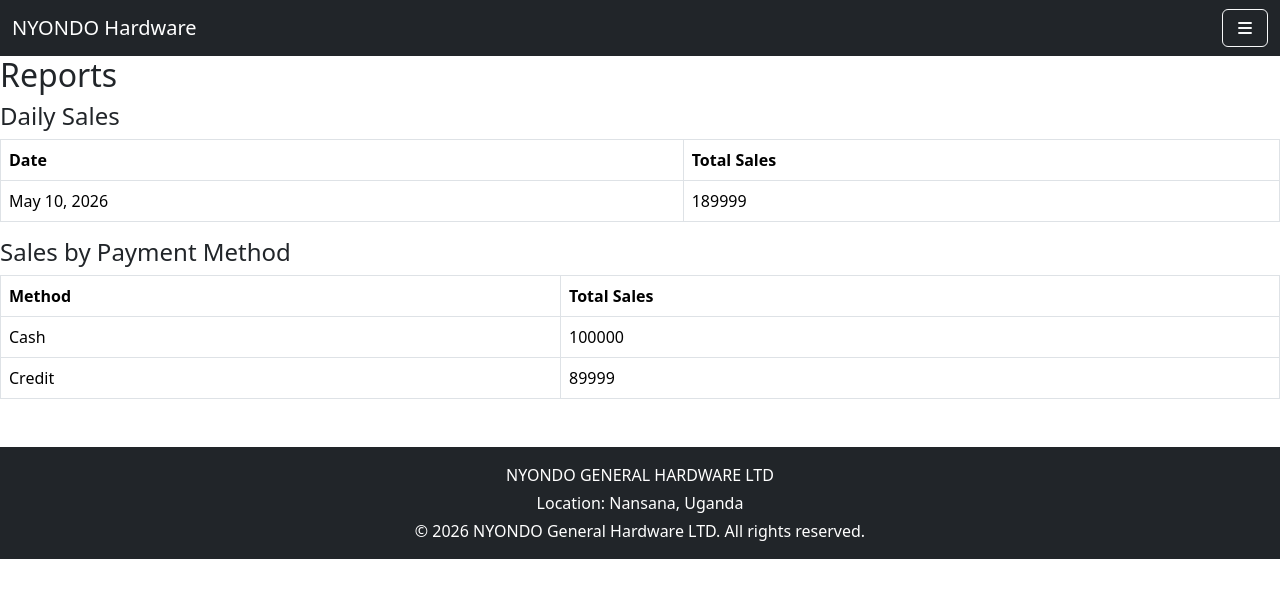
After one commit to gracyb2025-eng/duplicate-, a Django app: page /reports/ in a window 1280 px wide. The commit adds this page. Shown: the top 598 px of the page. Run offline with Django 5.2, Linux system fonts and the light colour scheme; data comes from the database, SQL or seed files in the repository; both versions use the stored data as it was after the commit; some libraries are stand-ins or nearby versions.

Commit message:
Added new features

```diff
--- a/dupproject/dupapp/models.py
+++ b/dupproject/dupapp/models.py
@@ -67,5 +67,5 @@ class Payment(models.Model):
     sale = models.ForeignKey(Sale, related_name="payments", on_delete=models.CASCADE)
     amount = models.DecimalField(max_digits=10, decimal_places=2)
     date = models.DateTimeField(auto_now_add=True)
-def __str__(self):
-    return f"{self.sale.receipt_number} - {self.amount}"
+    def __str__(self):
+        return f"{self.sale.receipt_number} - {self.amount}"
--- a/dupproject/dupapp/templates/base_sales.html
+++ b/dupproject/dupapp/templates/base_sales.html
@@ -4,6 +4,7 @@
     <meta charset="utf-8">
     <meta name="viewport" content="width=device-width, initial-scale=1">
     <title>Bootstrap demo</title>
+    <link rel="stylesheet" href="https://cdnjs.cloudflare.com/ajax/libs/font-awesome/7.0.1/css/all.min.css">
     <link href="https://cdn.jsdelivr.net/npm/bootstrap@5.3.8/dist/css/bootstrap.min.css" rel="stylesheet" integrity="sha384-sRIl4kxILFvY47J16cr9ZwB07vP4J8+LH7qKQnuqkuIAvNWLzeN8tE5YBujZqJLB" crossorigin="anonymous">
   </head>
   <body>
@@ -27,9 +28,8 @@
   <div class="offcanvas-body">
     <ul class="list-group">
       <li class="list-group-item"><a href="{% url 'sales_dashboard' %}"><i class="fas fa-tachometer-alt"></i> Dashboard</a></li>
-      <li class="list-group-item"><a href="{% url 'save_sale' %}"><i class="fas fa-plus"></i> Add Sale</a></li>
-      <li class="list-group-item"><a href="{% url 'add_payment' %}"><i class="fas fa-hand-holding-usd"></i> Credit Payments</a></li>
-      <li class="list-group-item"><a href="#"><i class="fas fa-chart-line"></i> Reports</a></li>
+      <li class="list-group-item"><a href="{% url 'save_sale' %}"><i class="fas fa-plus"></i> Add Sale</a></li>dup
+      <li class="list-group-item"><a href="{% url 'reports' %}"><i class="fas fa-chart-line"></i> Reports</a></li>
     </ul>
   </div>
 </div>
--- /dev/null
+++ b/dupproject/dupapp/templates/reports.html
@@ -0,0 +1,20 @@
+{% extends 'base_sales.html' %}
+{% block content %}
+<h2>Reports</h2>
+
+<h4>Daily Sales</h4>
+<table class="table table-bordered">
+    <tr><th>Date</th><th>Total Sales</th></tr>
+    {% for row in daily_sales %}
+    <tr><td>{{ row.date__date }}</td><td>{{ row.total }}</td></tr>
+    {% endfor %}
+</table>
+
+<h4>Sales by Payment Method</h4>
+<table class="table table-bordered">
+    <tr><th>Method</th><th>Total Sales</th></tr>
+    {% for row in payment_methods %}
+    <tr><td>{{ row.payment_method }}</td><td>{{ row.total }}</td></tr>
+    {% endfor %}
+</table>
+{% endblock %}
--- a/dupproject/dupapp/views.py
+++ b/dupproject/dupapp/views.py
@@ -5,7 +5,7 @@ import datetime
 
 # Create your views here.
 def generate_receipt_number():
-    today = datetime.date.today().strftime('%D%m%Y')
+    today = datetime.date.today().strftime('%d%m%Y')
     last_number = Sale.objects.filter(date__date=datetime.date.today()).count() + 1
     return f"RCT-{today}-{last_number:03d}"
 
@@ -13,7 +13,7 @@ def sales_dashboard(request):
     sales = Sale.objects.all().order_by("-date")
     total_sales = Sale.objects.aggregate(Sum('total_price'))['total_price__sum'] or 0
     total_deposits = Payment.objects.aggregate(Sum('amount'))['amount__sum'] or 0
-    outstanding_credit =sum(sale.balance() for sale in Sale.objects.filter(payment_method='credit'))
+    outstanding_credit =sum(sale.balance() for sale in Sale.objects.filter(payment_method='Credit'))
     paid_sales = Sale.objects.filter(payment_method__in=['Cash', 'Mobile']).count()
     unpaid_sales = sum(1 for sale in Sale.objects.filter(payment_method='Credit') if sale.balance() > 0)
 
@@ -35,7 +35,7 @@ def save_sale(request):
             quantity=request.POST['quantity'],
             unit_price=request.POST['unit_price'],
             total_price=request.POST['total_price'],
-            payment=request.POST['payment'],
+            payment_method=request.POST['payment_method'],
             customer_name=request.POST['customer_name'],
             contact=request.POST['contact'],
             receipt_number=generate_receipt_number()
@@ -65,7 +65,7 @@ def edit_sale(request, sale_id):
         sale.quantity = request.POST['quantity']
         sale.unit_price = request.POST['unit_price']
         sale.total_price = request.POST['total_price']
-        sale.payment = request.POST['payment']
+        sale.payment_method = request.POST['payment_method']
         sale.customer_name = request.POST['customer_name']
         sale.contact = request.POST['contact']
         sale.save()
@@ -76,3 +76,11 @@ def delete_sale(request, sale_id):
     sale = get_object_or_404(Sale, id=sale_id)
     sale.delete()
     return redirect('sales_dashboard')
+
+def reports(request):
+    daily_sales = Sale.objects.values('date__date').annotate(total=Sum('total_price'))
+    payment_methods = Sale.objects.values('payment_method').annotate(total=Sum('total_price'))
+    return render(request, "reports.html", {
+        "daily_sales": daily_sales,
+        "payment_methods": payment_methods,
+    })
--- a/dupproject/dupproject/settings.py
+++ b/dupproject/dupproject/settings.py
@@ -105,7 +105,7 @@ AUTH_PASSWORD_VALIDATORS = [
 
 LANGUAGE_CODE = 'en-us'
 
-TIME_ZONE = 'UTC'
+TIME_ZONE = 'Africa/Kampala'
 
 USE_I18N = True
 
--- a/dupproject/dupproject/urls.py
+++ b/dupproject/dupproject/urls.py
@@ -26,4 +26,5 @@ urlpatterns = [
     path("payment/<int:sale_id>/", views.add_payment, name="add_payment"),
     path("sales/edit/<int:sale_id>/", views.edit_sale, name="edit_sale"),
     path("sales/delete/<int:sale_id>/", views.delete_sale, name="delete_sale"),
+    path("reports/", views.reports, name="reports"),
 ]
```
Also changed, not shown: dupproject/dupapp/templates/sales_dashboard.html (+10 -10 lines), dupproject/db.sqlite3.
